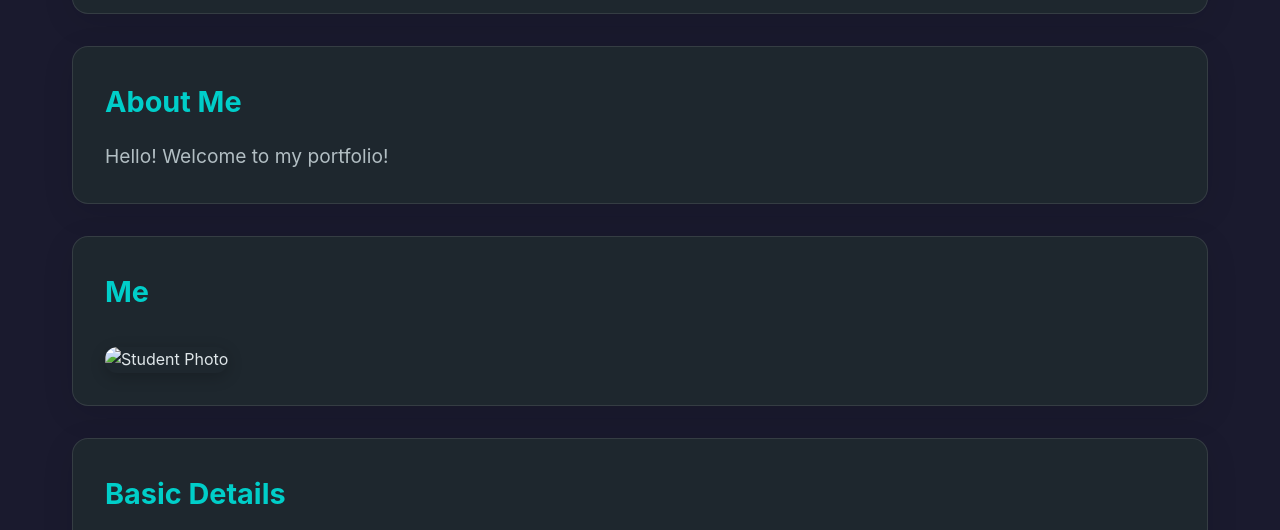
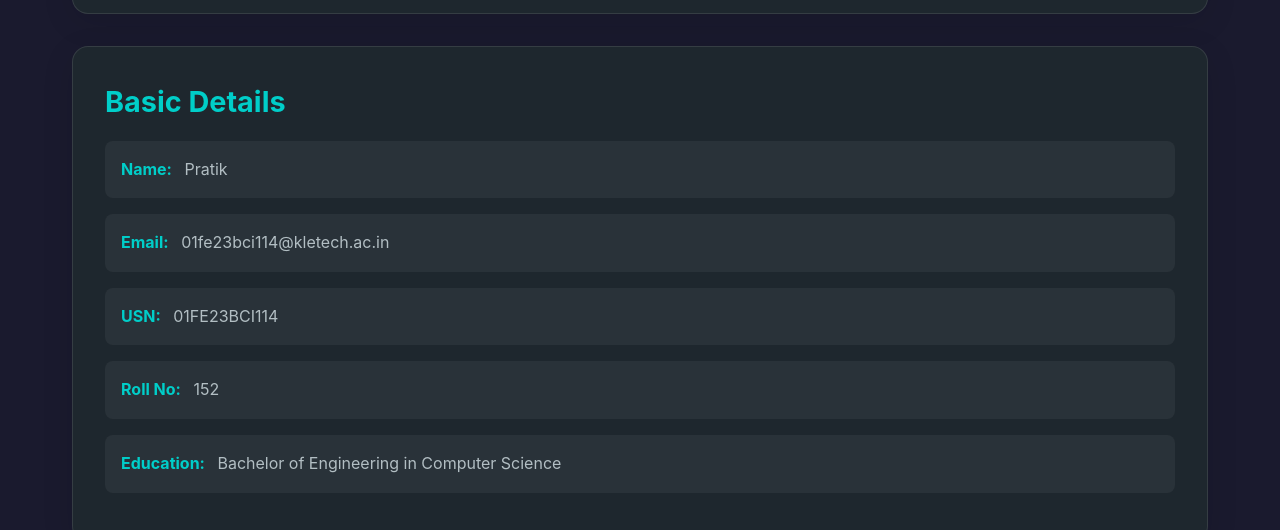
Before and after one commit to i-am-Pratik/daa, a plain HTML site: page me.html in a window 1280 px wide. Shown: the part 208-738 px from the top of the page. Drawn offline with Linux system fonts and the light colour scheme.

Commit message:
Update me.html

```diff
--- a/me.html
+++ b/me.html
@@ -166,14 +166,6 @@
             </nav>
         </header>
         <main>
-            <section class="intro">
-                <h2>About Me</h2>
-                <p>Hello! Welcome to my portfolio!</p>
-            </section>
-            <section class="photo-section">
-                <h2>Me</h2>
-                <img src="placeholder.jpg" alt="Student Photo">
-            </section>
             <section class="details">
                 <h2>Basic Details</h2>
                 <ul>
```
